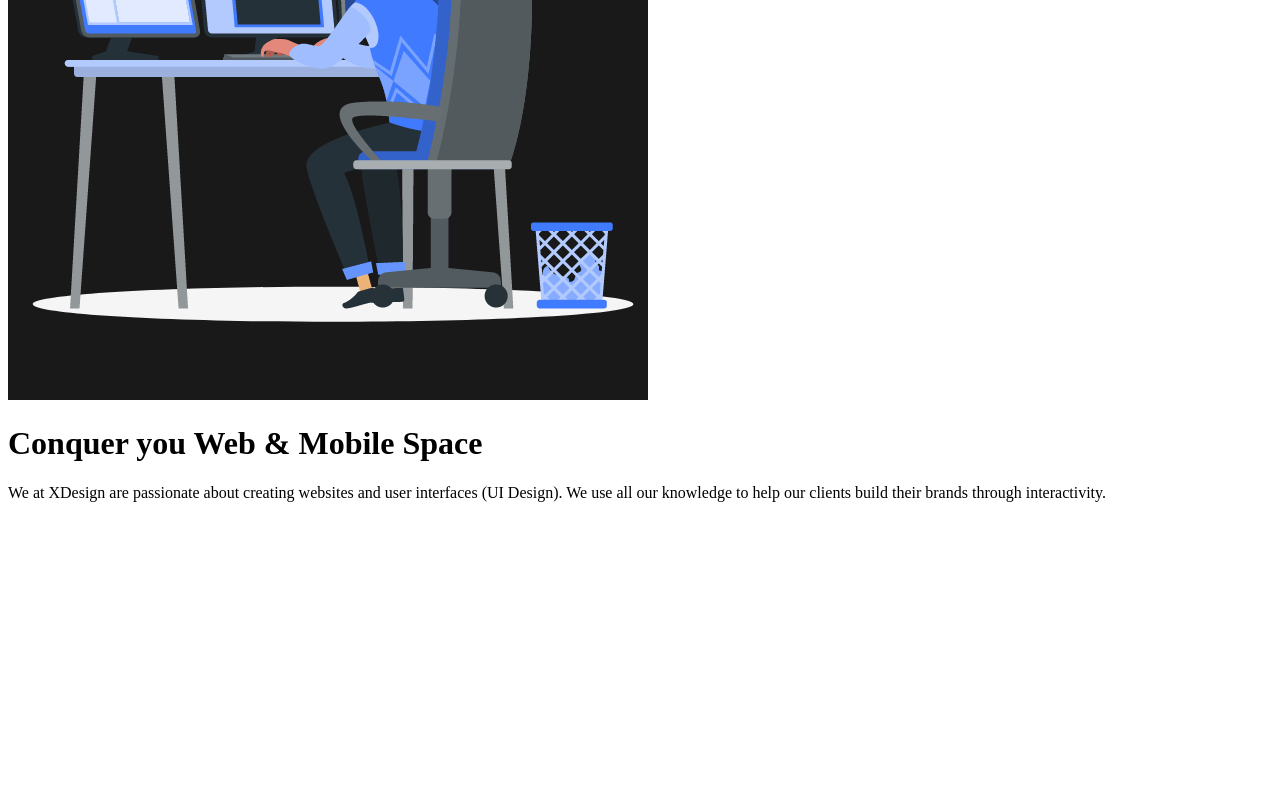
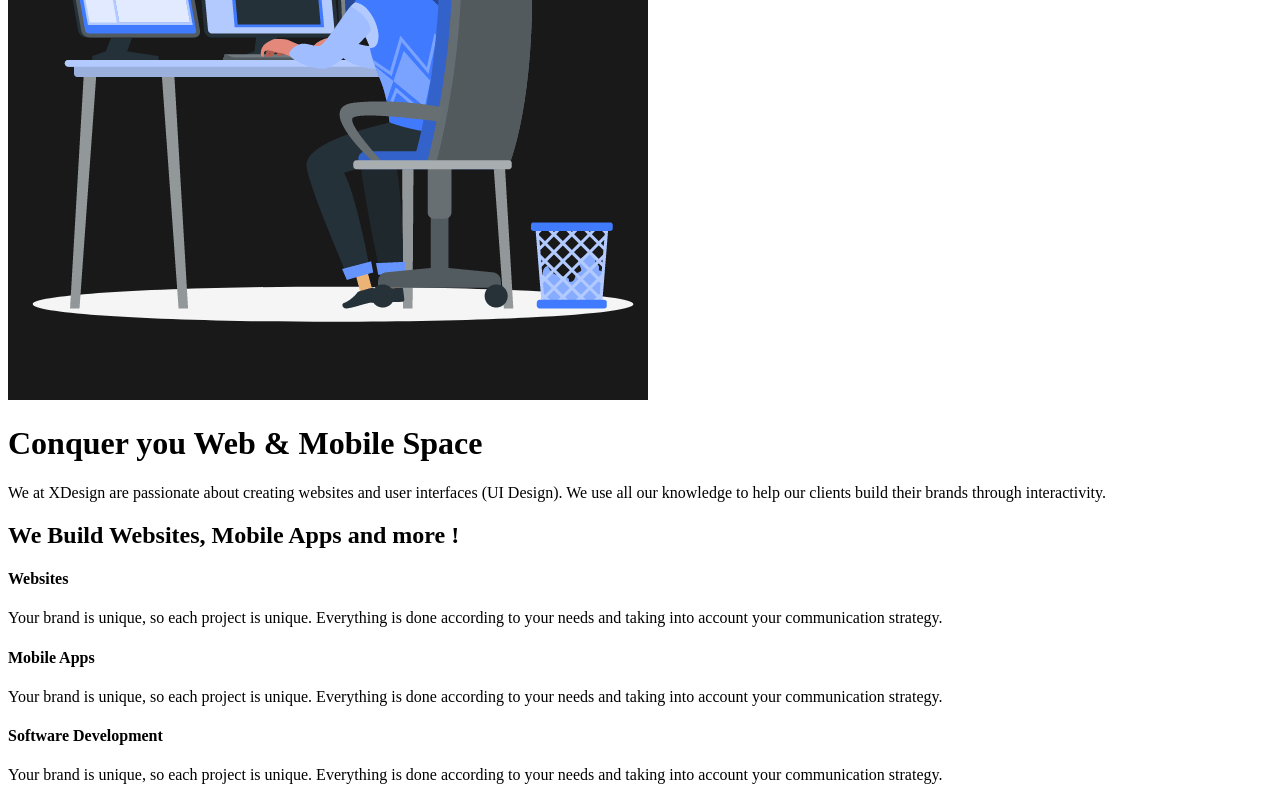
Before and after one commit to mata0050/xdesign-nextjs, a Next.js app: page / in a window 1280 px wide. Shown: the part 248-1048 px from the top of the page. Before the commit the page ends 800 px from the top, so only its background shows below. Built offline with nearby package versions, Linux system fonts and the light colour scheme.

Commit message:
About section

```diff
--- /dev/null
+++ b/components/About.tsx
@@ -0,0 +1,38 @@
+export default function About({}) {
+  return (
+    <main className='sm:p-24 px-10 sm:mt-0 mt-20'>
+      <h2 className='text-4xl font-medium mb-12'>
+        We Build Websites, Mobile Apps and more !
+      </h2>
+
+      <div className='flex lg:flex-nowrap flex-wrap gap-6'>
+        <div className='lg:border-r-2 lg:border-black pr-6 '>
+          <h4 className='text-2xl mb-4 '>Websites</h4>
+          <p className='md:text-lg font-thin lg:mb-0 mb-6'>
+            Your brand is unique, so each project is unique. Everything is done
+            according to your needs and taking into account your communication
+            strategy.
+          </p>
+        </div>
+
+        <div className='lg:border-r-2 lg:border-black pr-6 '>
+          <h4 className='text-2xl mb-4 '>Mobile Apps</h4>
+          <p className='md:text-lg font-thin lg:mb-0 mb-6 '>
+            Your brand is unique, so each project is unique. Everything is done
+            according to your needs and taking into account your communication
+            strategy.
+          </p>
+        </div>
+
+        <div>
+          <h4 className='text-2xl mb-4 '>Software Development</h4>
+          <p className='md:text-lg font-thin'>
+            Your brand is unique, so each project is unique. Everything is done
+            according to your needs and taking into account your communication
+            strategy.
+          </p>
+        </div>
+      </div>
+    </main>
+  );
+}
--- a/pages/index.tsx
+++ b/pages/index.tsx
@@ -2,7 +2,8 @@
 import Head from 'next/head';
 
 import Link from 'next/link';
-import Hero from '../components/Layout/Hero';
+import About from '../components/About';
+import Hero from '../components/Hero';
 
 function Home() {
   return (
@@ -13,6 +14,7 @@ function Home() {
       </Head>
 
       <Hero />
+      <About />
     </div>
   );
 }
```
Also changed, not shown: components/Hero.tsx (renamed from components/Layout/Hero.tsx).
